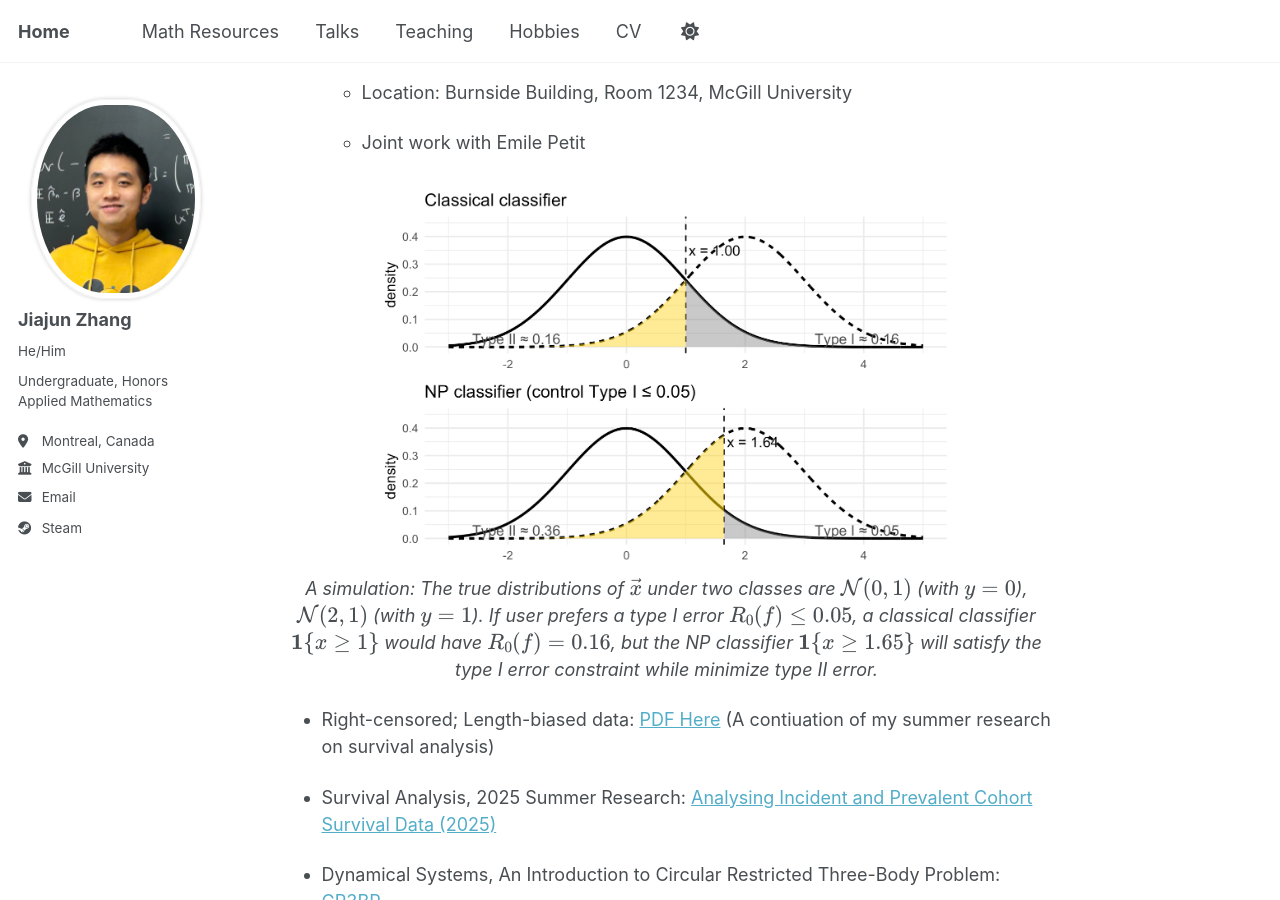
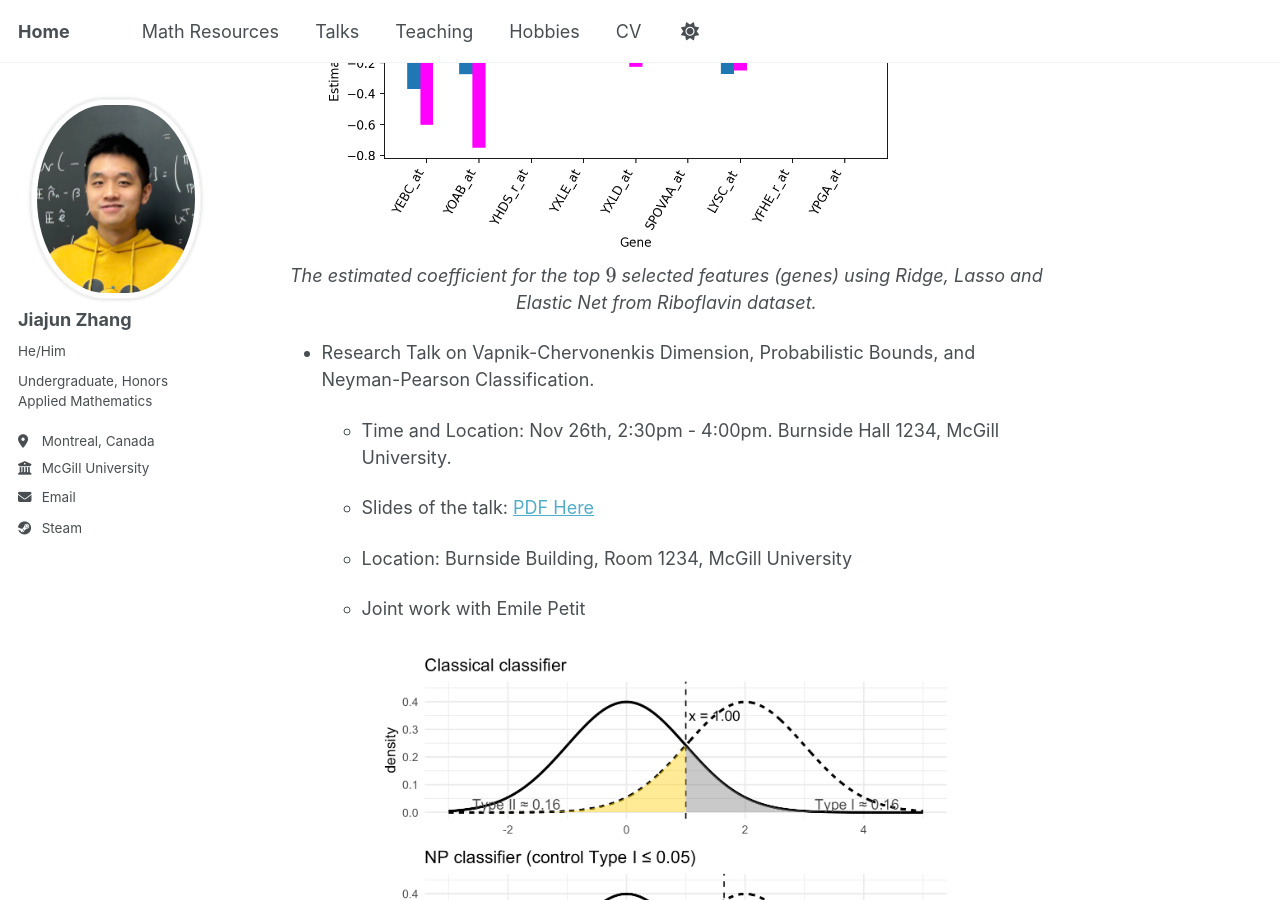
Before and after one commit to JohanssonRein/JohanssonRein.github.io, a Jekyll site: the page built from _pages/about.md, in a window 1280 px wide and 900 px high, scrolled down 2820 px. Built offline with Jekyll 4.4.1, drawn with Linux system fonts in a browser that asks for light colours.

Commit message:
Update about.md

```diff
--- a/_pages/about.md
+++ b/_pages/about.md
@@ -52,7 +52,10 @@ redirect_from:
 
 * A Survey on High-Dimensional Regression: [PDF Here](/files/A_Survey_on_High_Dimensional_Regression.pdf) (Research Project for the course MATH 533: Regression and ANOVA taught by Professor Mehdi Dagdoug, joint work with Caroline Wang and James Liang)
 
-
+<div style="text-align: center;">
+  <img src="/images/highdim.png" alt="Winter Break" width="700">
+  <p><em>The estimated coefficient for the top $9$ selected features (genes) using Ridge, Lasso and Elastic Net from Riboflavin dataset.</em></p>
+</div>
 
 * Research Talk on Vapnik-Chervonenkis Dimension, Probabilistic Bounds, and Neyman-Pearson Classification.
 
```
